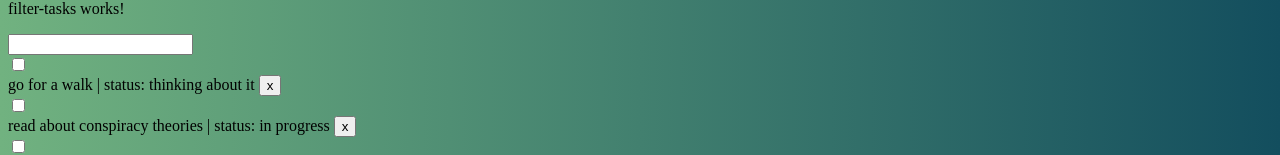
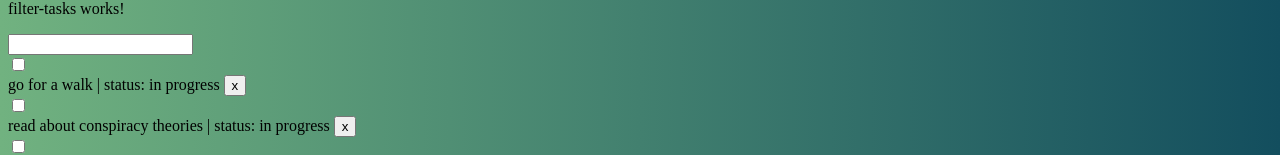
Before and after one commit to Ozukyo/todo-list-angular, an Angular app: page / in a window 1280 px wide. Shown: the part 174-329 px from the top of the page. Built offline with nearby package versions, Linux system fonts and the light colour scheme; data requests are answered from the project's data file.

Commit message:
Remove static task filtering

```diff
--- a/src/app/tasks/tasks.component.ts
+++ b/src/app/tasks/tasks.component.ts
@@ -63,8 +63,10 @@ export class TasksComponent implements OnInit {
   }
 
   onFilter(searchedWord: string): void {
-    this.tasks = this.tasks.filter(t => t.title.includes(searchedWord));
-    this.taskService.filterTasks(searchedWord).subscribe();
+    this.taskService.filterTasks(searchedWord).subscribe(tasks => {
+        this.tasks = tasks;
+      }
+    );
 
   }
 
--- a/src/assets/db.json
+++ b/src/assets/db.json
@@ -3,7 +3,7 @@
     {
       "id": 1,
       "title": "go for a walk",
-      "status": "thinking about it"
+      "status": "in progress"
     },
     {
       "id": 2,
```
